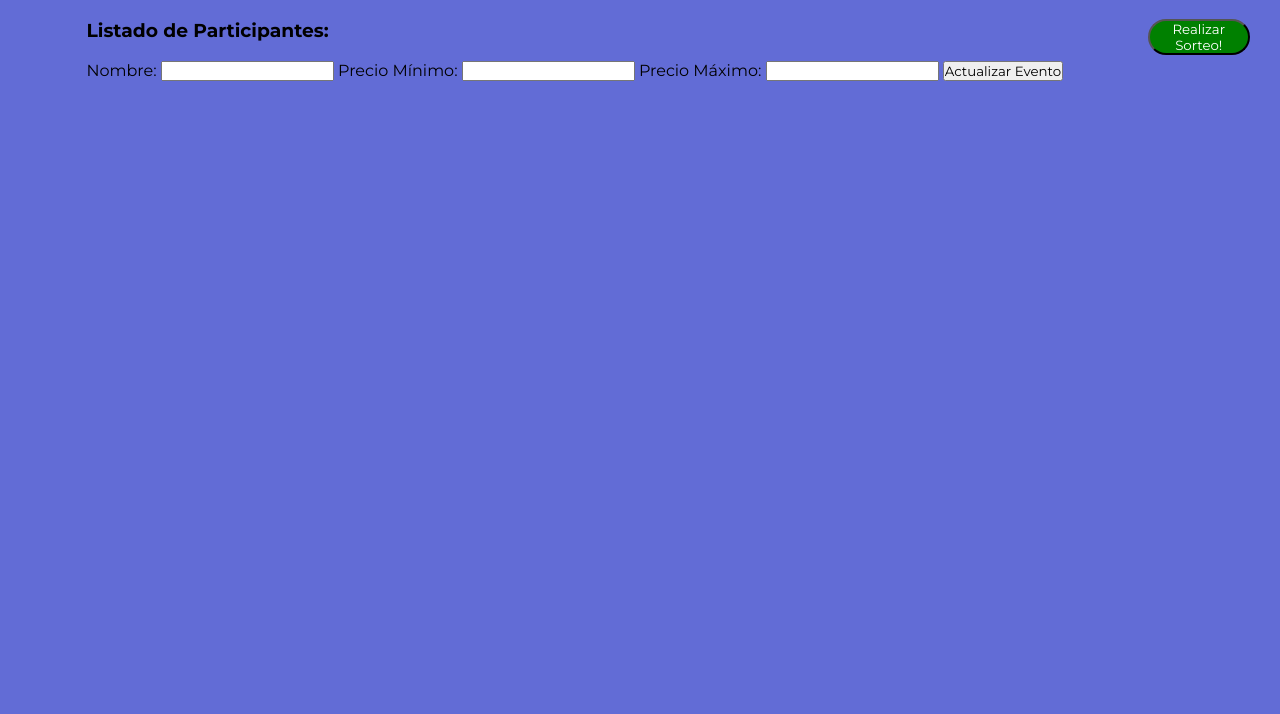
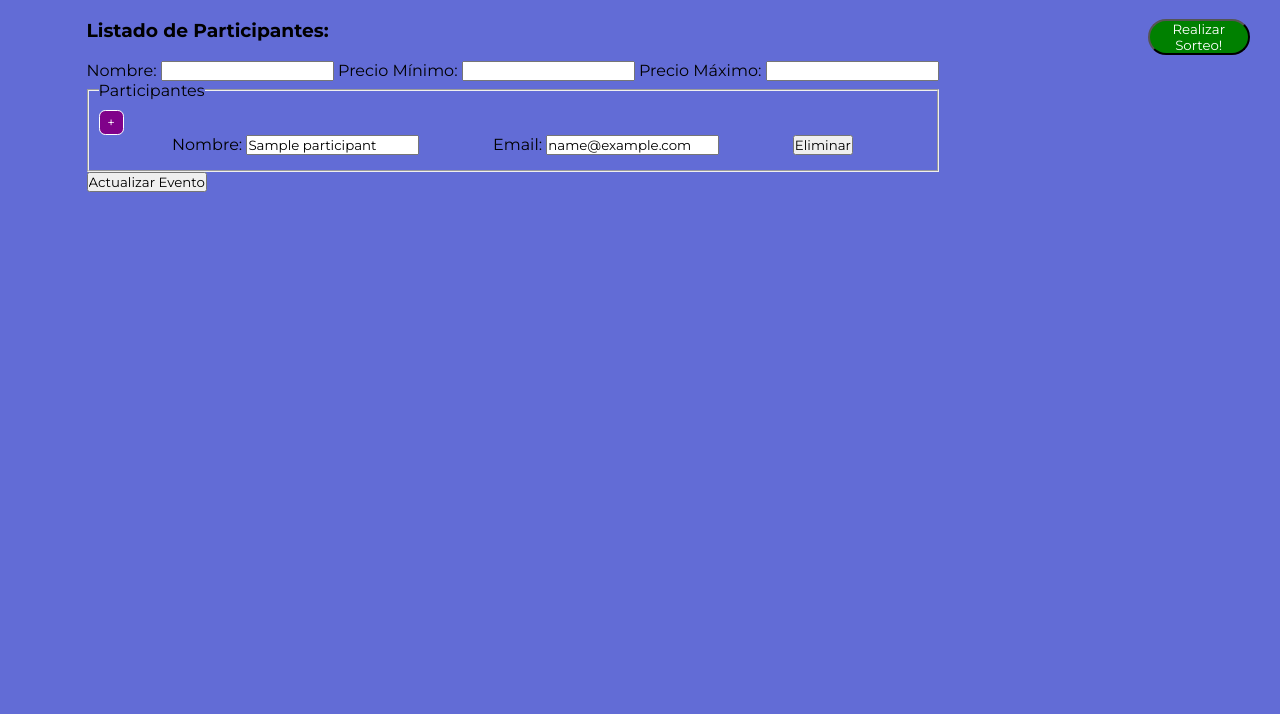
Before and after one commit to Alejors/secret-friend, a Flask app: template src/templates/manage_events.html in a window 1280 px wide. Shown: the part 105-819 px from the top of the page. Run offline with Flask 3, Linux system fonts and the light colour scheme; the template is opened without the code that fills it: values that come from a table or form of the project are taken from there, most other values are stand-ins (such as "Sample title", 1, 10 or a date in 2020); parts of the project's set-up code (start-up, migrations or seed data) failed here and were passed over.

Commit message:
Add/Rm participants from event

```diff
--- a/src/templates/manage_events.html
+++ b/src/templates/manage_events.html
@@ -14,10 +14,45 @@
         <h3>Listado de Participantes:</h3>
         <br/>
         <form id="eventForm" action="{{url_for("frontevent.events_view", event_id=current_event.id)}}" method="POST">
+          <div>
           {{ form.hidden_tag() }}
           {{ form.name.label }} {{ form.name }}
           {{ form.min_price.label }} {{ form.min_price }}
           {{ form.max_price.label }} {{ form.max_price }}
+          </div>
+          <div>
+            <fieldset id="users_fieldset" class="p-1">
+              <legend>Participantes</legend>
+              <button type="button" id="add_user_button" class="plus_button">+</button>
+              {% if current_event.users|length > 0 %}
+              {% for participant in current_event.users %}
+              <div id="user{{loop.index-1}}" class="user d-flex justify-evenly mb-5">
+                <div>
+                  <label for="user{{loop.index-1}}_name">Nombre:</label>
+                  <input type="text" id="user{{loop.index-1}}_name" name="users[{{loop.index-1}}][name]" value="{{participant.name}}">
+                </div>
+                <div>
+                  <label for="user{{loop.index-1}}_email">Email:</label>
+                  <input type="email" id="user{{loop.index-1}}_email" name="users[{{loop.index-1}}][email]" value="{{participant.email}}">
+                </div>
+                <button type="button" class="eliminar" data-id="user{{loop.index-1}}">Eliminar</button>
+              </div>
+              {% endfor %}
+              {% else %}
+              <div id="user{{counter}}" class="user d-flex justify-evenly mb-5">
+                <div>
+                  <label for="user{{counter}}_name">Nombre:</label>
+                  <input type="text" id="user{{counter}}_name" name="users[{{counter}}][name]">
+                </div>
+                <div>
+                  <label for="user{{counter}}_email">Email:</label>
+                  <input type="email" id="user{{counter}}_email" name="users[{{counter}}][email]">
+                </div>
+                <button type="button" class="eliminar" data-id="user{{counter}}">Eliminar</button>
+              </div>
+              {% endif %}
+            </fieldset>
+          </div>
           {{ form.submit }}
         </form>
         {% if form.errors %}
```
Also changed, not shown: src/controllers/frontend/event_controller.py (+16 -1 lines).
